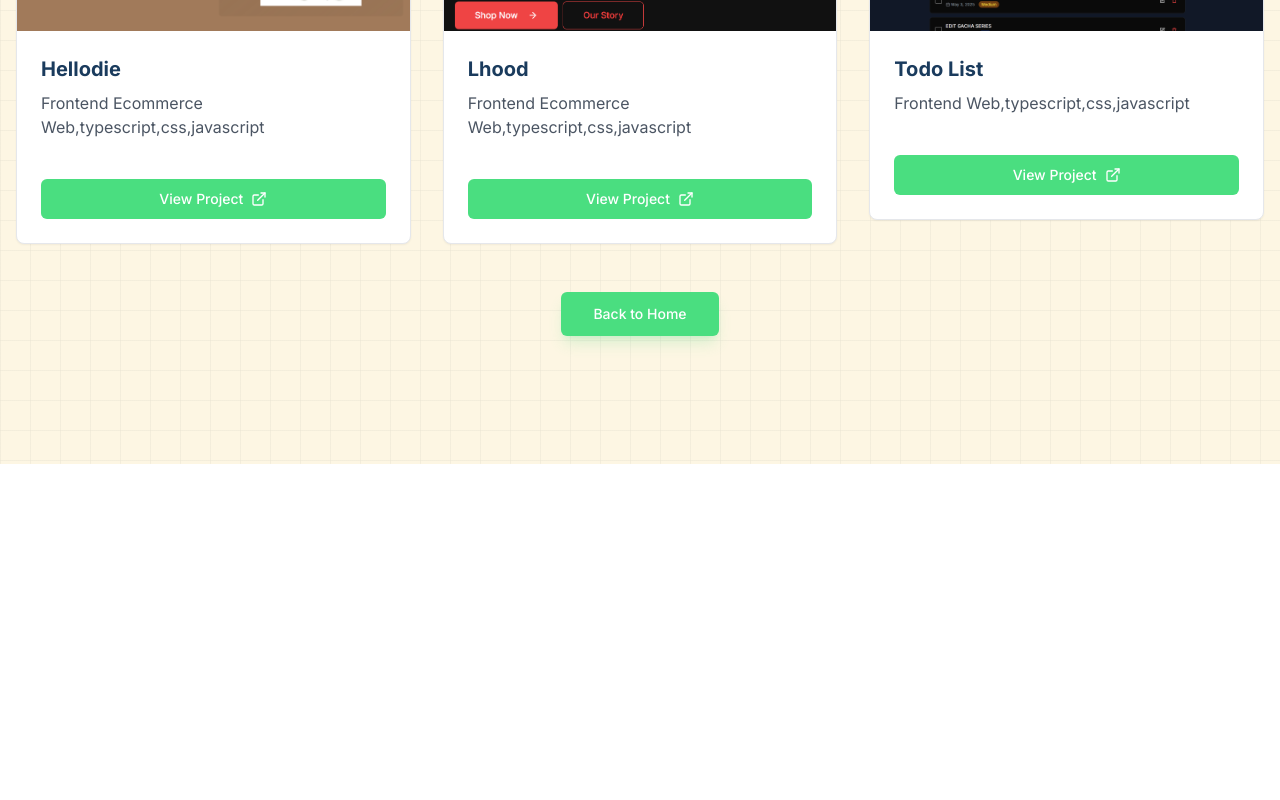
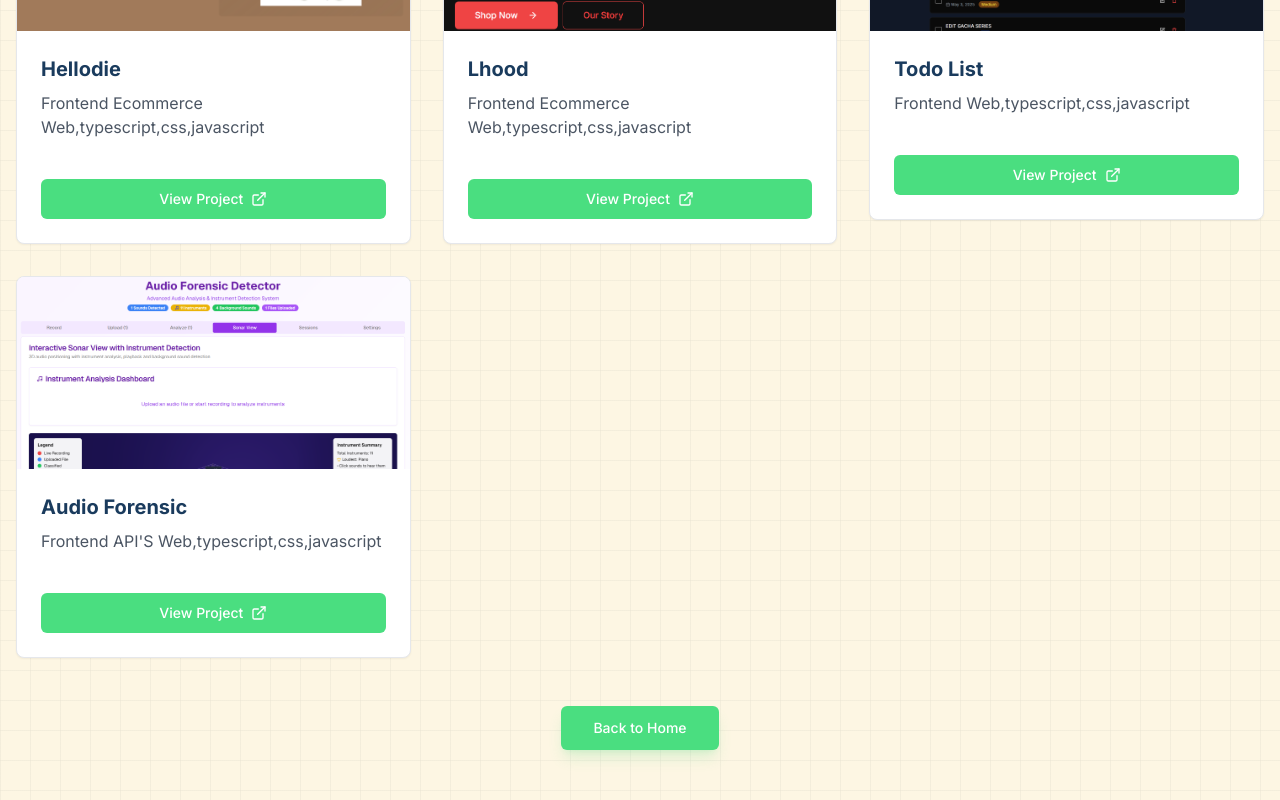
Before and after one commit to Lyndoncatan/Catandev, a Next.js app: page /projects in a window 1280 px wide. Shown: the part 1310-2110 px from the top of the page. Before the commit the page ends 1774 px from the top, so only its background shows below. Built offline with nearby package versions, Linux system fonts and the light colour scheme.

Commit message:
Initial push of Catandev project

```diff
--- a/app/projects/page.tsx
+++ b/app/projects/page.tsx
@@ -76,6 +76,14 @@ export default function ProjectsPage() {
       image: "/images/todolist.png",
       url: "https://todo-list-app-zeta-silk.vercel.app/",
     },
+
+     {
+      id: 10,
+      title: "Audio Forensic",
+      description: "Frontend API'S Web,typescript,css,javascript",
+      image: "/images/audioforensic.png",
+      url: "https://audio-forensic-model.vercel.app/",
+    },
   ]
 
   const fadeInUp = {
```
Also changed, not shown: public/images/audioforensic.png (added).
